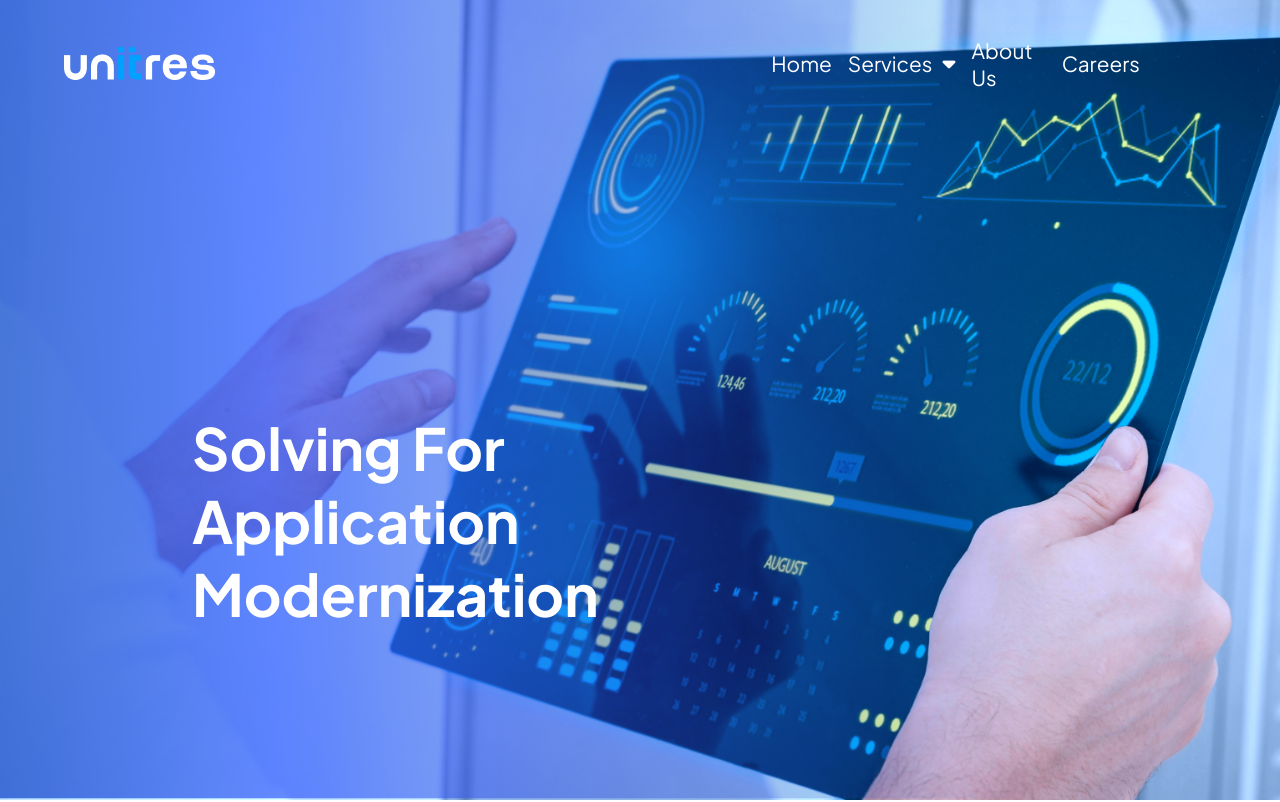
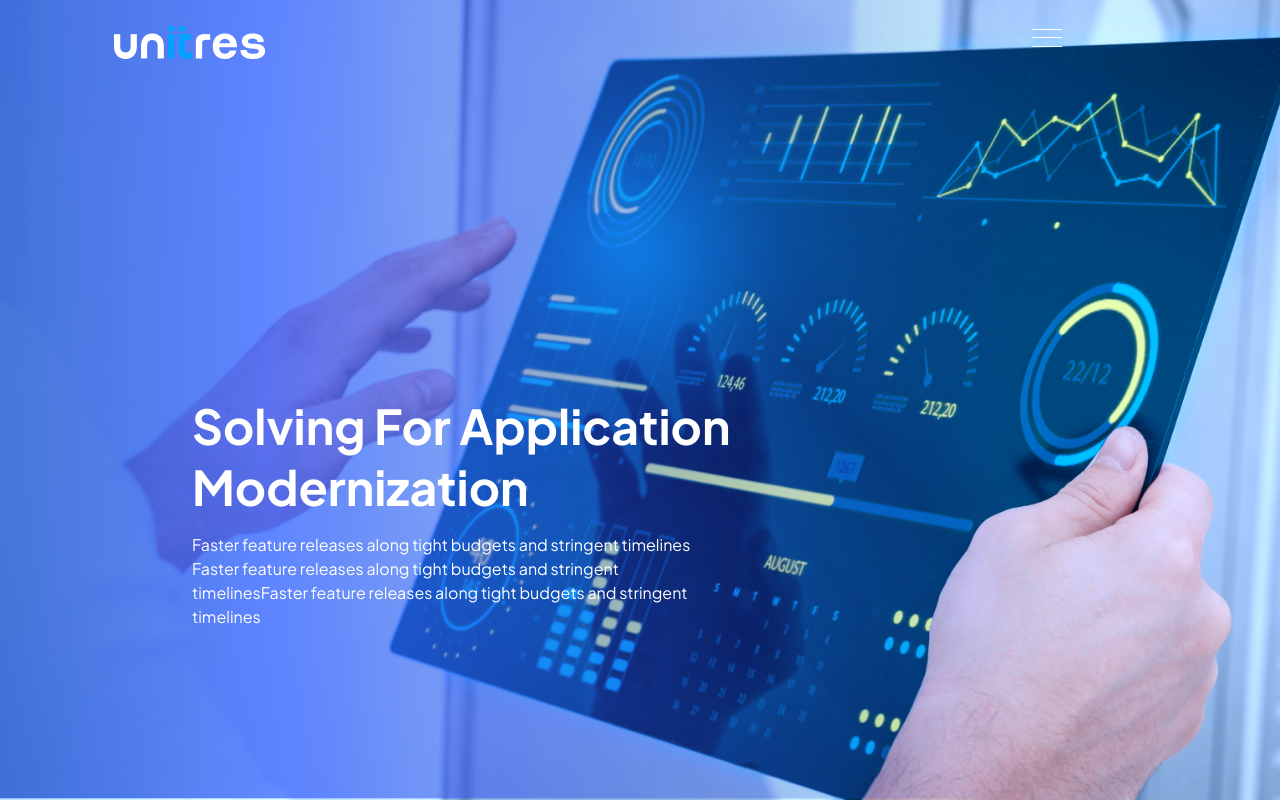
Before and after one commit to gmak22/unitres-clone, a React (Create React App) app: page / in a window 1280 px wide. Shown: the top 802 px of the page. Built offline with nearby package versions, Linux system fonts and the light colour scheme.

Commit message:
homeslider fixed

```diff
--- a/src/Styles/HomepageSlider.css
+++ b/src/Styles/HomepageSlider.css
@@ -47,17 +47,26 @@
     width: 90%;
     font-size: 15px;
     text-align: center;
+    display: block;
 }
 
+.homepage-slider1-heading {
+    text-align: center;
+}
+
+.homepage-slider1-heading,
 .homepage-slider-heading {
-    font-size: 58px;
+    font-size: 3rem;
     margin: 0;
     font-weight: 700;
 }
 
 .homepage-slider-description {
-    width: 90%;
-    font-size: 15px;
+    width: 80%;
+    font-size: 1rem;
+    font-weight: 400px;
+    display: block;
+    line-height: 24px;
 }
 
 .homepage-slider-bottom {
@@ -66,7 +75,25 @@
     text-align: center;
     margin: 0;
     font-weight: 700;
+    display: block;
 }
+
+@media screen and (max-width:768px) {
+
+    .homepage-slider-description,
+    .homepage-slider1-description,
+    .homepage-slider-bottom {
+        display: none;
+    }
+
+    .homepage-slider1-heading {
+        font-size: 1rem;
+    }
+
+    .homepage-slider-container {
+        height: 30vh;
+    }
+
 
     @media screen and (max-width:1023px) {
         .homepage-slider-heading {
@@ -89,3 +116,4 @@
             opacity: 70%;
         }
     }
+}
--- a/src/Styles/Navbar.css
+++ b/src/Styles/Navbar.css
@@ -151,7 +151,7 @@ a {
     transform: rotate(-45deg) translate(5px, -5px);
 }
 
-@media only screen and (min-width: 301px) and (max-width: 850px) {
+@media only screen and (min-width: 301px) and (max-width: 1280px) {
     .hamburger {
         display: flex;
         margin-left: 60%;
--- a/src/components/HomepageSlider.jsx
+++ b/src/components/HomepageSlider.jsx
@@ -13,7 +13,7 @@ export const HomepageSlider = () => {
         <div key={1} className={currentIndex === 0 ? 'active' : ''}>
             <img src={slide1} alt='Cloud Engineering & Native Development' />
             <div className='homepage-slider1-overlay'>
-                <p className='homepage-slider-heading'>Driving Technology Driven Intelligent Outcomes</p>
+                <p className='homepage-slider1-heading'>Driving Technology Driven Intelligent Outcomes</p>
                 <p className='homepage-slider1-description'>DIGITAL | CLOUD | AI | AUTOMATION</p>
                 <p className='homepage-slider-bottom'>FIRST</p>
             </div>
```
Lines whose indentation alone changed are shown as unchanged.
